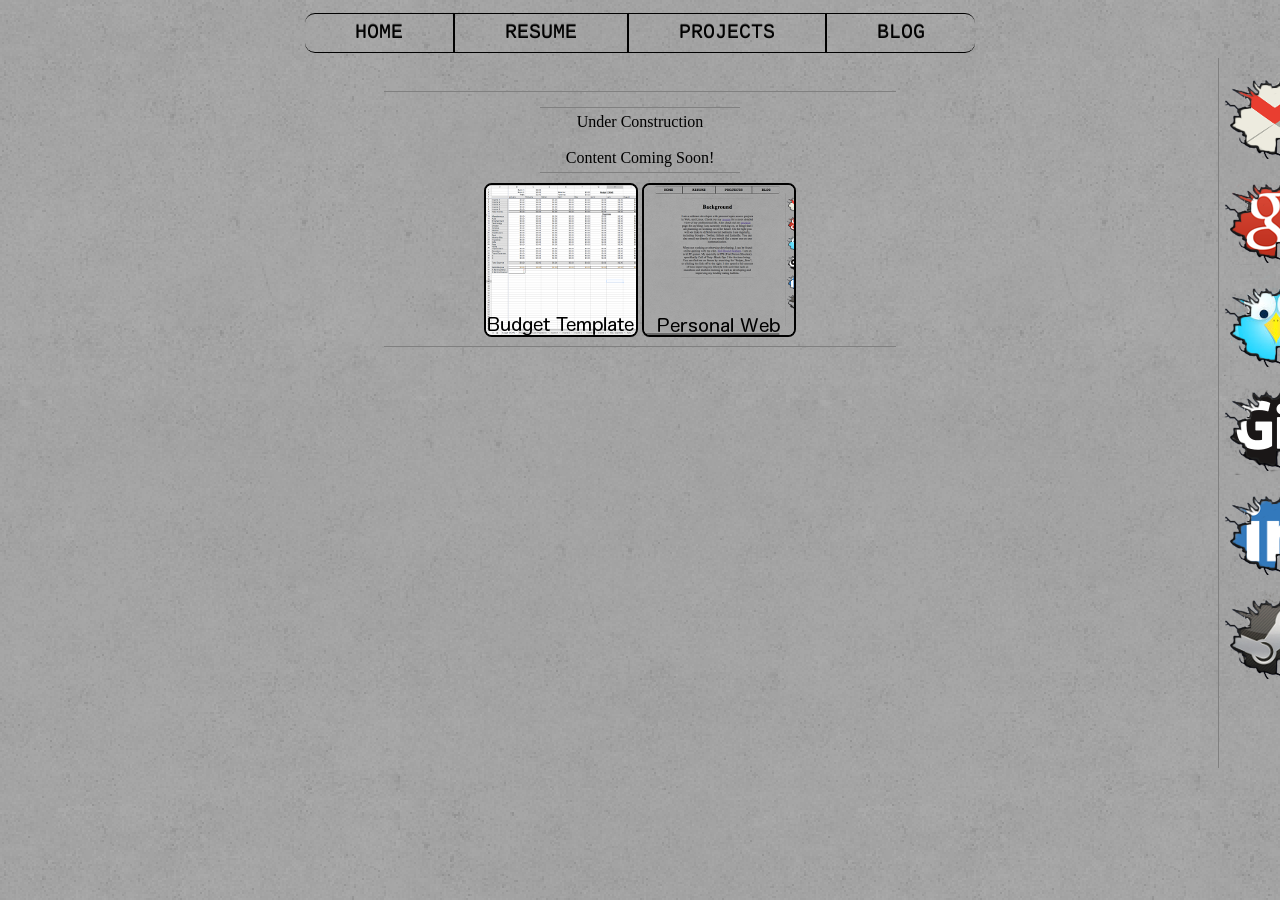
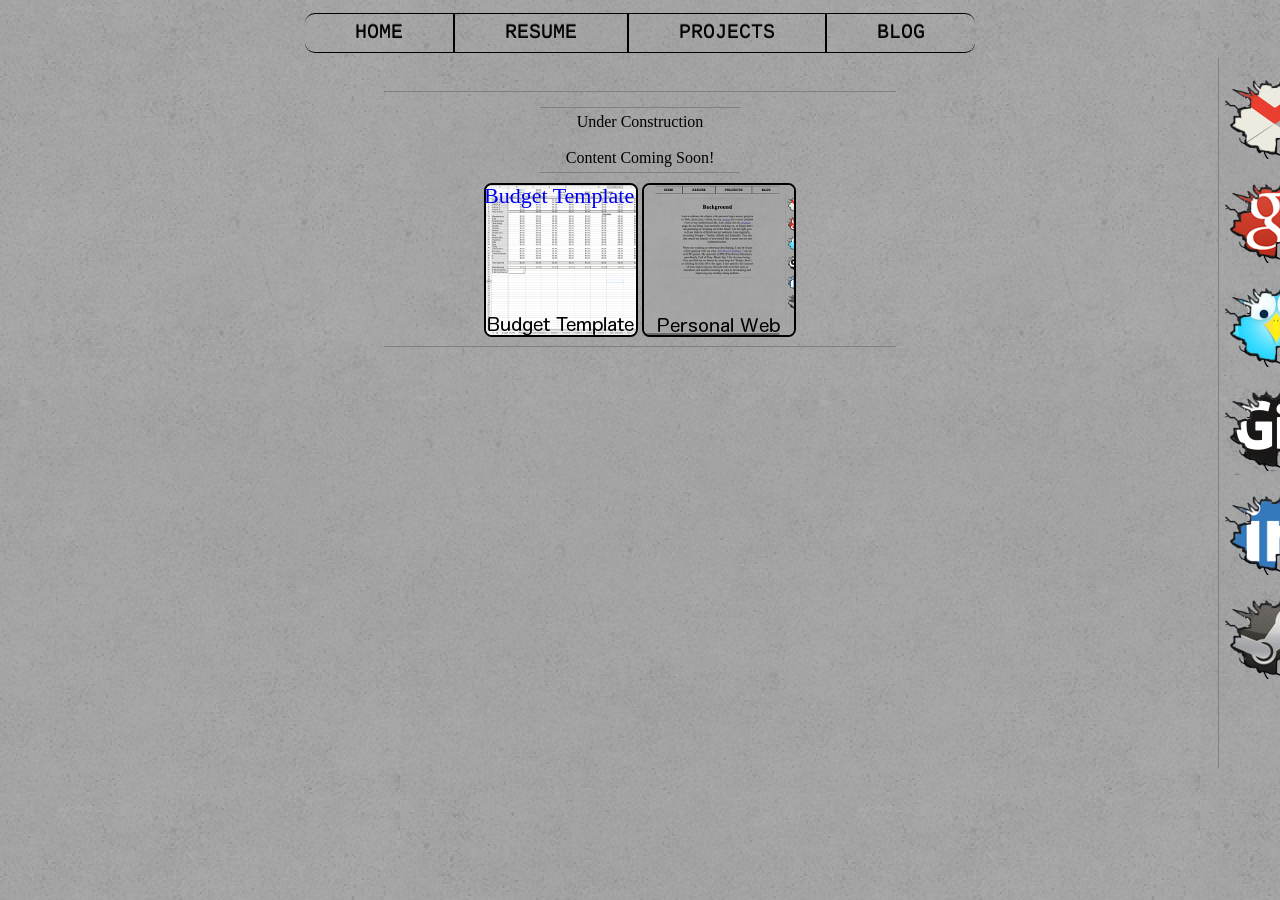
Before and after one commit to mathomastech/mathomastech.github.io, a Jekyll site: the page built from Projects/index.html, in a window 1280 px wide. Built offline with Jekyll 4.4.1, drawn with Linux system fonts in a browser that asks for light colours.

Commit message:
Link update

```diff
--- a/Projects/index.html
+++ b/Projects/index.html
@@ -6,7 +6,7 @@ layout: default
 	 <p class="projectLanding">Under Construction<br></br>Content Coming Soon!</p>
 
      <a  href="https://docs.google.com/spreadsheet/ccc?key=0AnHTaegW0AL-dE15NHhHUkhyREUwSENTWHZqQmFFTlE&usp=sharing" target="_blank">
-     <img class="projectThumb" src="/icons/budgetThumb.png" alt="Budget" title="Budget"/></a>
+     <span class="imageText">Budget Template</span><img class="projectThumb" src="/icons/budgetThumb.png" alt="Budget" title="Budget"/></a>
 
  	 <a href="http://mathomastech.github.io" target="_blank">
      <img class="projectThumb" src="/icons/personalWebThumb.png" alt="Email" title="Email"/></a>
--- a/css/StyleSheetMain.css
+++ b/css/StyleSheetMain.css
@@ -227,6 +227,12 @@ header{
 	display: inline block;
 }
 
+.imageText{
+	position: absolute;
+	text-align: center;
+	font-size: 22px;
+}
+
 /************  Blog Formatting ***********/
 .blogLanding{
 	margin: 0px auto;
```
Also changed, not shown: 2 other files.
